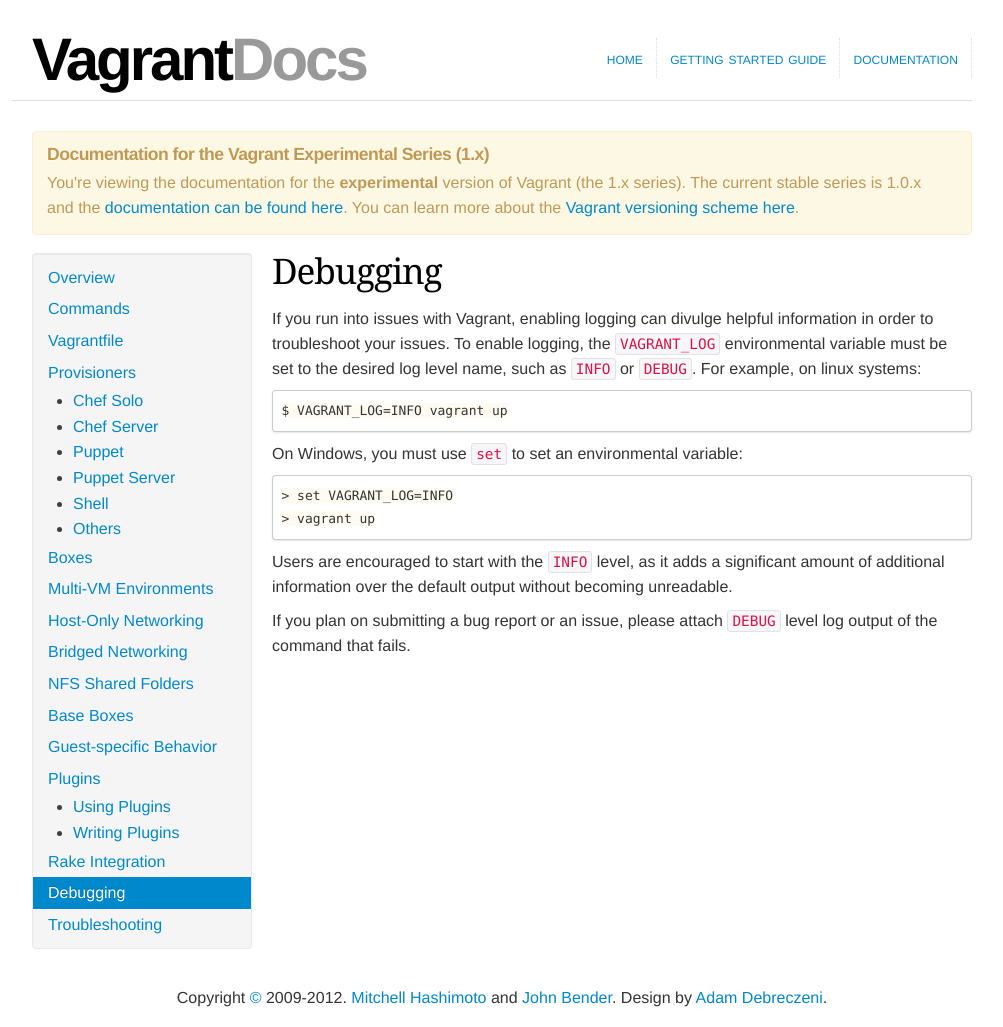
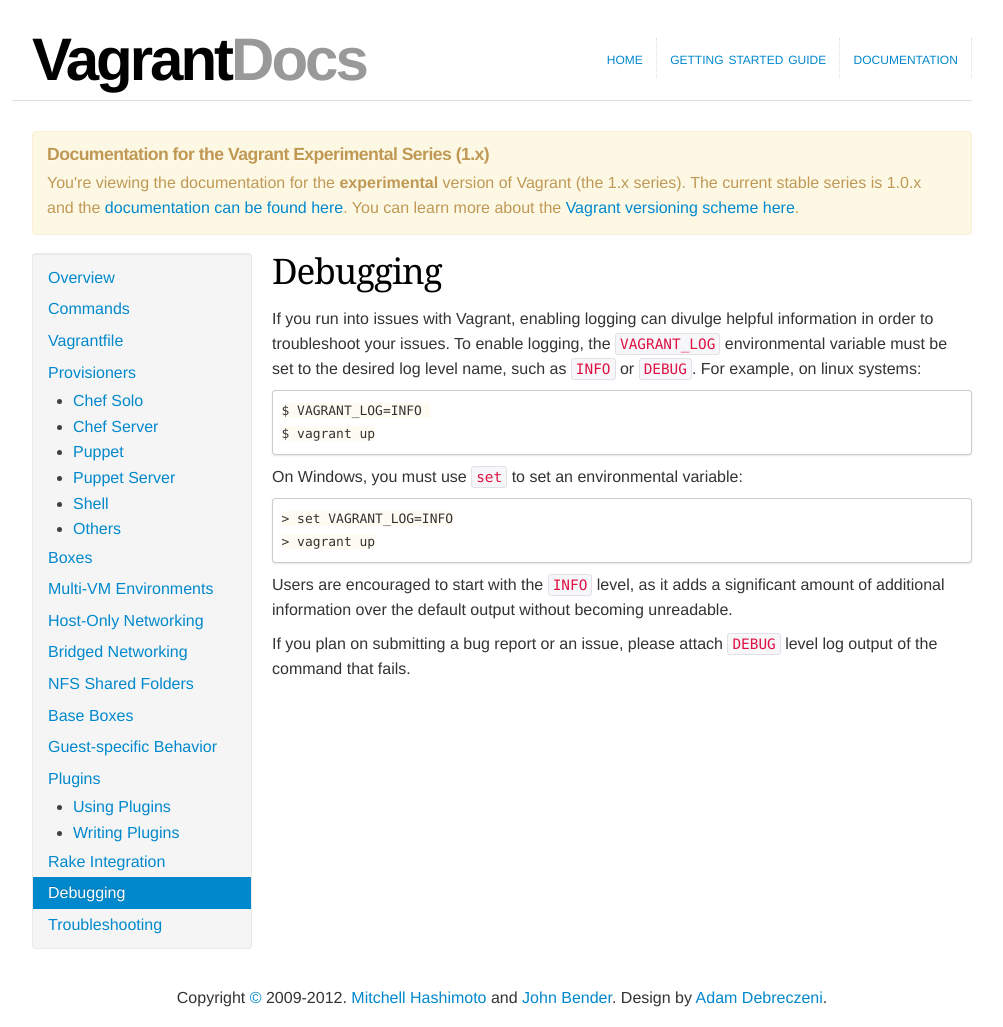
Before and after one commit to hashicorp/vagrant-docs-old, a Jekyll site: the page built from v2/docs/debugging.md, in a window 1280 px wide. Shown: the whole page, without its empty margins (138-1141 px from the left). Built offline with Jekyll 4.4.1, drawn with Linux system fonts in a browser that asks for light colours.

```diff
--- a/v2/docs/debugging.md
+++ b/v2/docs/debugging.md
@@ -11,7 +11,8 @@ information in order to troubleshoot your issues. To enable logging, the
 `VAGRANT_LOG` environmental variable must be set to the desired log
 level name, such as `INFO` or `DEBUG`. For example, on linux systems:
 
-    $ VAGRANT_LOG=INFO vagrant up
+    $ VAGRANT_LOG=INFO
+    $ vagrant up
 
 On Windows, you must use `set` to set an environmental variable:
 
```
